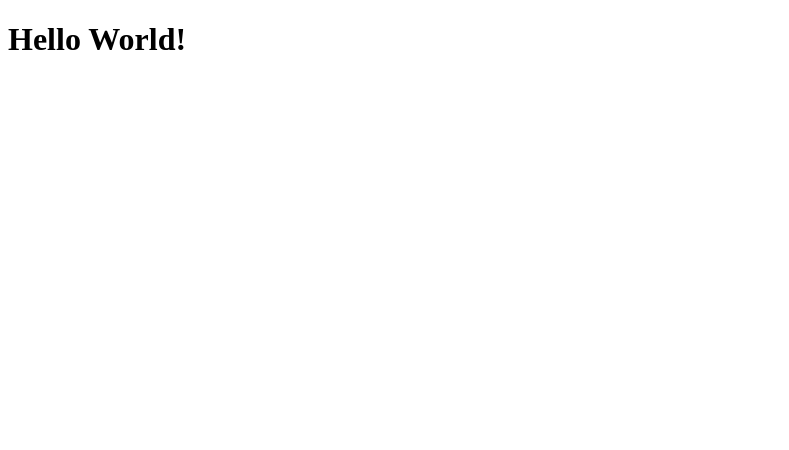
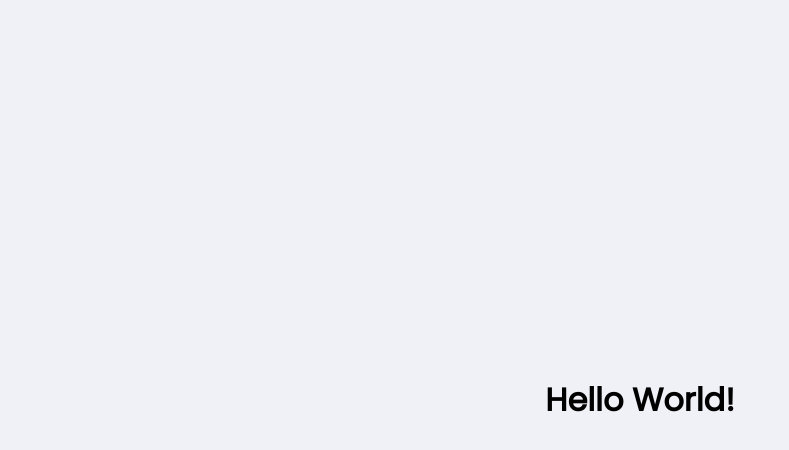
Before and after one commit to matgomes21/proffy, a React (Create React App) app in the folder web/: page / in a window 1280 px wide. Shown: the top 450 px of the page, without its empty margins (0-789 px from the left). Built offline with nearby package versions, Linux system fonts and the light colour scheme.

Commit message:
Created global styles

```diff
--- a/web/public/index.html
+++ b/web/public/index.html
@@ -4,6 +4,9 @@
     <meta charset="utf-8" />
     <meta name="viewport" content="width=device-width, initial-scale=1" />
     <meta name="theme-color" content="#000000" />
+
+    <link href="https://fonts.googleapis.com/css2?family=Archivo:wght@400;700&family=Poppins&display=swap" rel="stylesheet">
+
     <title>Proffy</title>
   </head>
   <body>
--- a/web/src/App.tsx
+++ b/web/src/App.tsx
@@ -1,4 +1,6 @@
 import React from 'react';
+
+import './assets/styles/global.css'
 
 function App() {
   return (
--- /dev/null
+++ b/web/src/assets/styles/global.css
@@ -0,0 +1,60 @@
+:root {
+    --color-background: #F0F0F7;
+    --color-primary-lighter: #9871F5;
+    --color-primary-light: #916BEA;
+    --color-primary: #8257E5;
+    --color-primary-dark: #774DD6;
+    --color-primary-darker: #6842C2;
+    --color-secundary: #04D361;
+    --color-secundary-dark: #04BF58;
+    --color-title-in-primary: #FFFFFF;
+    --color-text-in-primary: #D4C2FF;
+    --color-text-title: #32264D;
+    --color-text-complement: #9C98A6;
+    --color-text-base: #6A6180;
+    --color-line-in-white: #E6E6F0;
+    --color-input-background: #F8F8FC;
+    --color-button-text: #FFFFFF;
+    --color-box-base: #FFFFFF;
+    --color-box-footer: #FAFAFC;
+
+    font-size: 60%;
+  }
+
+  * {
+      margin: 0;
+      padding: 0;
+      box-sizing: border-box;
+  }
+
+  html, body, #root {
+      height: 100vh;
+  }
+
+  body {
+      background: var(--color-background);
+  }
+
+  #root {
+      display: flex;
+      align-items: center;
+      justify-content: center;
+  }
+
+  body,
+  input,
+  button,
+  textarea {
+      font: 500 1.6rem Poppins;
+  }
+
+  .container {
+      width: 90%;
+      max-width: 700px;
+  }
+
+  @media (min-width: 700px) {
+      :root {
+          font-size: 62.5%;
+      }
+  }
```
